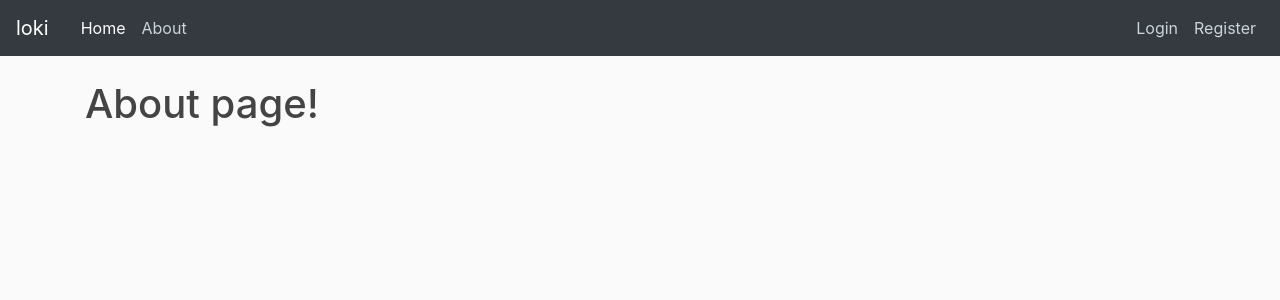
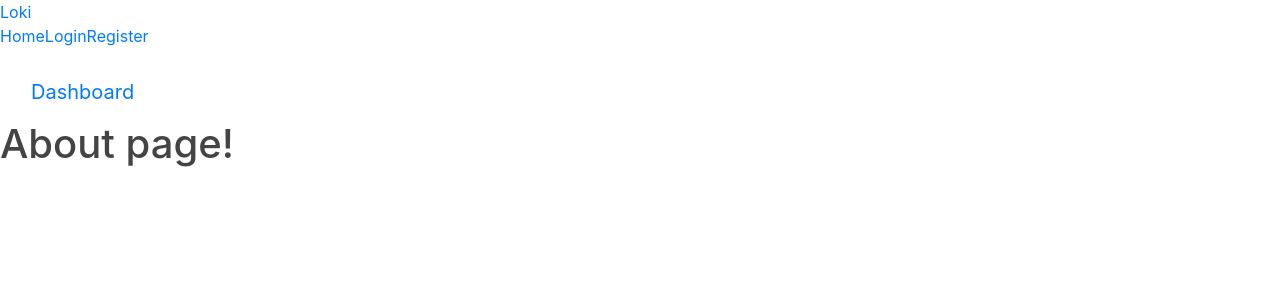
Before and after one commit to elhusseiniali/loki, a Flask app: page /about in a window 1280 px wide. Shown: the top 300 px of the page. Run offline with Flask 2, Linux system fonts and the light colour scheme; some libraries are stand-ins or nearby versions.

Commit message:
changing all html files to use that new html template, and additional changes on templates.html

```diff
--- a/loki/routes.py
+++ b/loki/routes.py
@@ -20,7 +20,7 @@ from flask_login import login_user, current_user, logout_user, login_required
 @app.route("/")
 @app.route("/home")
 def home():
-    return render_template('home.html', title='Home')
+    return render_template('template.html', title='Home')
 
 
 @app.route("/about")
--- a/loki/templates/about.html
+++ b/loki/templates/about.html
@@ -1,4 +1,4 @@
-{% extends 'layout.html' %}
+{% extends 'template.html' %}
 
 {% block content %}
     <h1>About page!</h1>
--- a/loki/templates/account.html
+++ b/loki/templates/account.html
@@ -1,4 +1,4 @@
-{% extends 'layout.html' %}
+{% extends 'template.html' %}
 
 {% block content %}
 <div class="row">
--- a/loki/templates/home.html
+++ b/loki/templates/home.html
@@ -1,4 +1,4 @@
-{% extends 'layout.html' %}
+{% extends 'template.html' %}
 {% block content %}
     <h1> Something! </h1>
 {% endblock content %}
--- a/loki/templates/login.html
+++ b/loki/templates/login.html
@@ -1,4 +1,4 @@
-{% extends 'layout.html' %}
+{% extends 'template.html' %}
 
 {% block content %}
     <div class="content-section">
--- a/loki/templates/model.html
+++ b/loki/templates/model.html
@@ -1,4 +1,4 @@
-{% extends "layout.html" %}
+{% extends "template.html" %}
 {% block content %}
 	<article class="media content-section">
 	  <div class="media-body">
--- a/loki/templates/predict.html
+++ b/loki/templates/predict.html
@@ -1,4 +1,4 @@
-{% extends 'layout.html' %}
+{% extends 'template.html' %}
 
 
 {% block content %}
--- a/loki/templates/register.html
+++ b/loki/templates/register.html
@@ -1,4 +1,4 @@
-{% extends 'layout.html' %}
+{% extends 'template.html' %}
 
 {% block content %}
     <div class="content-section">
--- a/loki/templates/template.html
+++ b/loki/templates/template.html
@@ -6,6 +6,17 @@
         {% else %}
             <title>loki</title>
     {% endif %}
+    <!-- Previous template boostrap -->
+    <!-- Required meta tags -->
+    <meta charset="utf-8">
+    <meta name="viewport" content="width=device-width, initial-scale=1, shrink-to-fit=no">
+
+    <!-- Bootstrap CSS -->
+    <link rel="stylesheet" href="https://stackpath.bootstrapcdn.com/bootstrap/4.3.1/css/bootstrap.min.css" integrity="sha384-ggOyR0iXCbMQv3Xipma34MD+dH/1fQ784/j6cY/iJTQUOhcWr7x9JvoRxT2MZw1T" crossorigin="anonymous">
+    <link rel="stylesheet" type="text/css" href="{{ url_for('static', filename='main.css') }}">
+    <!-- End Boostrap -->
+
+    <!-- New template boostrap -->
     <!-- Required meta tags -->
     <meta charset="utf-8">
     <meta content="width=device-width, initial-scale=1.0, maximum-scale=1.0, user-scalable=0" name="viewport" />
@@ -17,8 +28,9 @@
     <link rel="stylesheet" href="https://maxcdn.bootstrapcdn.com/font-awesome/latest/css/font-awesome.min.css" />
 
     <!-- Material Kit CSS -->
-    <link href="static/assets/css/bootstrap.min.css" rel="stylesheet" />
-    <link href="static/assets/css/paper-dashboard.css?v=2.0.0" rel="stylesheet" />
+    <link href="../static/assets/css/bootstrap.min.css" rel="stylesheet" />
+    <link href="../static/assets/css/paper-dashboard.css?v=2.0.0" rel="stylesheet" />
+    <!-- End Boostrap -->
 
   </head>
   <body>
@@ -100,43 +112,75 @@
       </div>
 
       <div class="main-panel">
-        <div class="content">
-          Hello
-        </div>
-        <footer class="footer" >
+
+        <nav class="navbar navbar-expand-lg navbar-transparent navbar-absolute">
           <div class="container-fluid">
-            <nav>
-              <ul>
-                <li>
-                    <a href="{{ url_for('about') }}">
-                       About Us
-                    </a>
-                </li>
+            <div class="navbar-wrapper">
+              <div class="navbar-toggle">
+                <button type="button" class="navbar-toggler">
+                  <span class="navbar-toggler-bar bar1"></span>
+                  <span class="navbar-toggler-bar bar2"></span>
+                  <span class="navbar-toggler-bar bar3"></span>
+                </button>
+              </div>
+              <a class="navbar-brand" href="#">Dashboard</a>
+            </div>
+            <button class="navbar-toggler" type="button" data-toggle="collapse" data-target="#navigation" aria-controls="navigation-index" aria-expanded="false" aria-label="Toggle navigation">
+              <span class="navbar-toggler-bar navbar-kebab"></span>
+              <span class="navbar-toggler-bar navbar-kebab"></span>
+              <span class="navbar-toggler-bar navbar-kebab"></span>
+            </button>
+            <div class="collapse navbar-collapse justify-content-end" id="navigation">
+              <ul class="navbar-nav">
+                {% block nav_item %}
+                {% endblock nav_item %}
               </ul>
-            </nav>
-            <div class="copyright">
-              &copy; <script>document.write(new Date().getFullYear())</script> Coded by <a href="https://www.creative-tim.com" target="_blank">Creative Tim</a>.
             </div>
           </div>
-        </footer>
+        </nav>
+
+        <div class="content">
+              {% with messages = get_flashed_messages(with_categories=True) %}
+                  {% if messages %}
+                      {% for category, message in messages %}
+                          <div class="alert alert-{{ category }}">
+                              {{ message }}
+                          </div>
+                      {% endfor %}
+                  {% endif %}
+              {% endwith %}
+
+
+              {% block content %}
+              {% endblock content %}
+            </div>
+          </div>
+        </div>
       </div>
     </div>
   </body>
   <!--   Core JS Files   -->
-  <script src="static/assets/js/core/jquery.min.js" type="text/javascript"></script>
-  <script src="static/assets/js/core/popper.min.js" type="text/javascript"></script>
-  <script src="static/assets/js/core/bootstrap.min.js" type="text/javascript"></script>
-  <script src="static/assets/js/plugins/perfect-scrollbar.jquery.min.js" type="text/javascript"></script>
+  <script src="../static/assets/js/core/jquery.min.js" type="text/javascript"></script>
+  <script src="../static/assets/js/core/popper.min.js" type="text/javascript"></script>
+  <script src="../static/assets/js/core/bootstrap.min.js" type="text/javascript"></script>
+  <script src="../static/assets/js/plugins/perfect-scrollbar.jquery.min.js" type="text/javascript"></script>
 
   <!--  Google Maps Plugin    -->
   <script type="text/javascript" src="https://maps.googleapis.com/maps/api/js?key=YOUR_KEY_HERE"></script>
 
   <!-- Chart JS -->
-  <script src="static/assets/js/plugins/chartjs.min.js"></script>
+  <script src="../static/assets/js/plugins/chartjs.min.js"></script>
 
   <!--  Notifications Plugin    -->
-  <script src="static/assets/js/plugins/bootstrap-notify.js"></script>
+  <script src="../static/assets/js/plugins/bootstrap-notify.js"></script>
 
   <!-- Control Center for Paper Dashboard: parallax effects, scripts for the example pages etc -->
-  <script src="static/assets/js/paper-dashboard.js?v=2.0.0" type="text/javascript"></script>
+  <script src="../static/assets/js/paper-dashboard.js?v=2.0.0" type="text/javascript"></script>
+
+  <!-- Bootstrap -->
+  <!-- jQuery first, then Popper.js, then Bootstrap JS -->
+  <script src="https://code.jquery.com/jquery-3.3.1.slim.min.js" integrity="sha384-q8i/X+965DzO0rT7abK41JStQIAqVgRVzpbzo5smXKp4YfRvH+8abtTE1Pi6jizo" crossorigin="anonymous"></script>
+  <script src="https://cdnjs.cloudflare.com/ajax/libs/popper.js/1.14.7/umd/popper.min.js" integrity="sha384-UO2eT0CpHqdSJQ6hJty5KVphtPhzWj9WO1clHTMGa3JDZwrnQq4sF86dIHNDz0W1" crossorigin="anonymous"></script>
+  <script src="https://stackpath.bootstrapcdn.com/bootstrap/4.3.1/js/bootstrap.min.js" integrity="sha384-JjSmVgyd0p3pXB1rRibZUAYoIIy6OrQ6VrjIEaFf/nJGzIxFDsf4x0xIM+B07jRM" crossorigin="anonymous"></script>
+  <!-- End Bootstrap -->
 </html>
--- a/loki/templates/upload_model.html
+++ b/loki/templates/upload_model.html
@@ -1,4 +1,4 @@
-{% extends 'layout.html' %}
+{% extends 'template.html' %}
 
 {% block content %}
     <div class="content-section">
--- a/loki/templates/visualize_attack.html
+++ b/loki/templates/visualize_attack.html
@@ -1,4 +1,4 @@
-{% extends 'layout.html' %}
+{% extends 'template.html' %}
 
 
 {% block content %}
@@ -108,7 +108,6 @@
                 </div>
             </main>
         </form>
-
     </div>
 </div>
 
```
